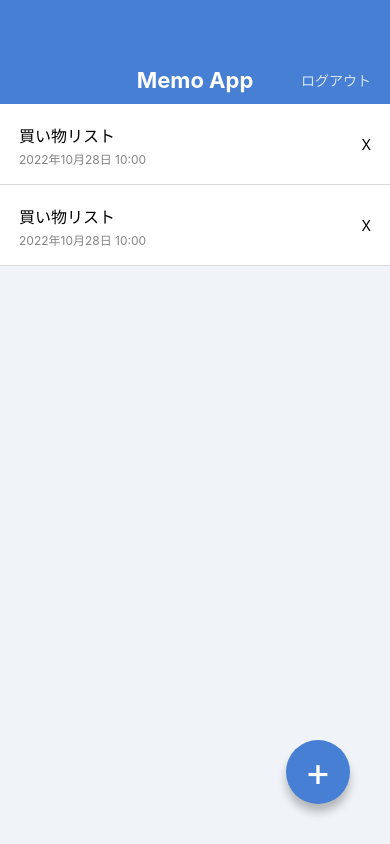
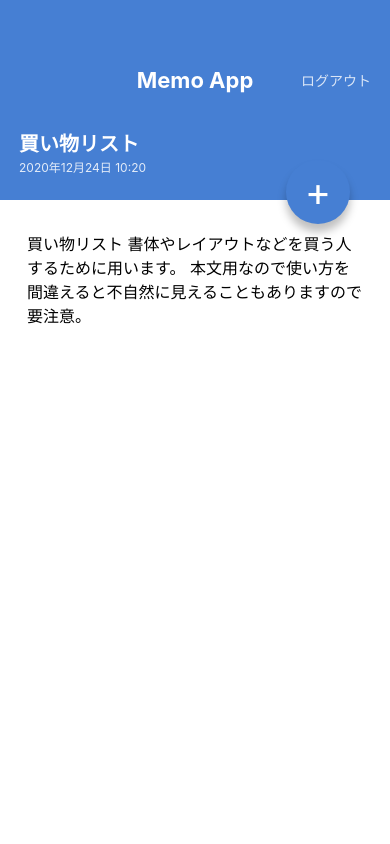
Before and after one commit to ishichan78/myFirstApp, a React Native app: screen / in a window 390 px wide. Built offline with nearby package versions, Linux system fonts and the light colour scheme.

Commit message:
Create MemoDetailScreen

```diff
--- a/App.tsx
+++ b/App.tsx
@@ -1,23 +1,8 @@
 import React from "react";
-import { StyleSheet, View } from "react-native";
+import MemoDetailScreen from "./src/screens/MemoDetailScreen";
 
-import AppBar from "./src/components/AppBar";
-import MemoList from "./src/components/MemoList";
-import CircleButton from "./src/components/CircleButton";
+import MemoListScreen from "./src/screens/MemoListScreen";
 
 export default function App() {
-  return (
-    <View style={styles.container}>
-      <AppBar />
-      <MemoList />
-      <CircleButton>+</CircleButton>
-    </View>
-  );
+  return <MemoDetailScreen />;
 }
-
-const styles = StyleSheet.create({
-  container: {
-    flex: 1,
-    backgroundColor: "#f0f4f8",
-  },
-});
--- a/src/components/CircleButton.tsx
+++ b/src/components/CircleButton.tsx
@@ -3,12 +3,13 @@
 
 interface Props {
   children?: string;
+  style?: any;
 }
 
 export default function CircleButton(props: Props) {
-  const { children } = props;
+  const { children, style } = props;
   return (
-    <View style={styles.circleButton}>
+    <View style={[styles.circleButton, style]}>
       <Text style={styles.circleButtonLabel}>{children}</Text>
     </View>
   );
--- /dev/null
+++ b/src/screens/MemoDetailScreen.tsx
@@ -0,0 +1,57 @@
+import React from "react";
+import { View, ScrollView, Text, StyleSheet } from "react-native";
+
+import AppBar from "../components/AppBar";
+import CircleButton from "../components/CircleButton";
+
+export default function MemoDetailScreen() {
+  return (
+    <View style={styles.container}>
+      <AppBar />
+      <View style={styles.memoHeader}>
+        <Text style={styles.memoTitle}>買い物リスト</Text>
+        <Text style={styles.memoDate}>2020年12月24日 10:20</Text>
+      </View>
+      <ScrollView style={styles.memoBody}>
+        <Text style={styles.memoText}>
+          買い物リスト 書体やレイアウトなどを買う人するために用います。
+          本文用なので使い方を間違えると不自然に見えることもありますので要注意。
+        </Text>
+      </ScrollView>
+      <CircleButton style={{ top: 160, bottom: "auto" }}>+</CircleButton>
+    </View>
+  );
+}
+
+const styles = StyleSheet.create({
+  container: {
+    flex: 1,
+    backgroundColor: "#ffffff",
+  },
+  memoHeader: {
+    backgroundColor: "#467fd3",
+    height: 96,
+    justifyContent: "center",
+    paddingVertical: 24,
+    paddingHorizontal: 19,
+  },
+  memoTitle: {
+    color: "#ffffff",
+    fontSize: 20,
+    lineHeight: 32,
+    fontWeight: "bold",
+  },
+  memoDate: {
+    color: "rgba(255, 255,255, 0.85)",
+    fontSize: 12,
+    lineHeight: 16,
+  },
+  memoBody: {
+    paddingVertical: 32,
+    paddingHorizontal: 27,
+  },
+  memoText: {
+    fontSize: 16,
+    lineHeight: 24,
+  },
+});
--- /dev/null
+++ b/src/screens/MemoListScreen.tsx
@@ -0,0 +1,23 @@
+import React from "react";
+import { View, StyleSheet } from "react-native";
+
+import AppBar from "../components/AppBar";
+import MemoList from "../components/MemoList";
+import CircleButton from "../components/CircleButton";
+
+export default function MemoListScreen() {
+  return (
+    <View style={styles.container}>
+      <AppBar />
+      <MemoList />
+      <CircleButton>+</CircleButton>
+    </View>
+  );
+}
+
+const styles = StyleSheet.create({
+  container: {
+    flex: 1,
+    backgroundColor: "#f0f4f8",
+  },
+});
```
